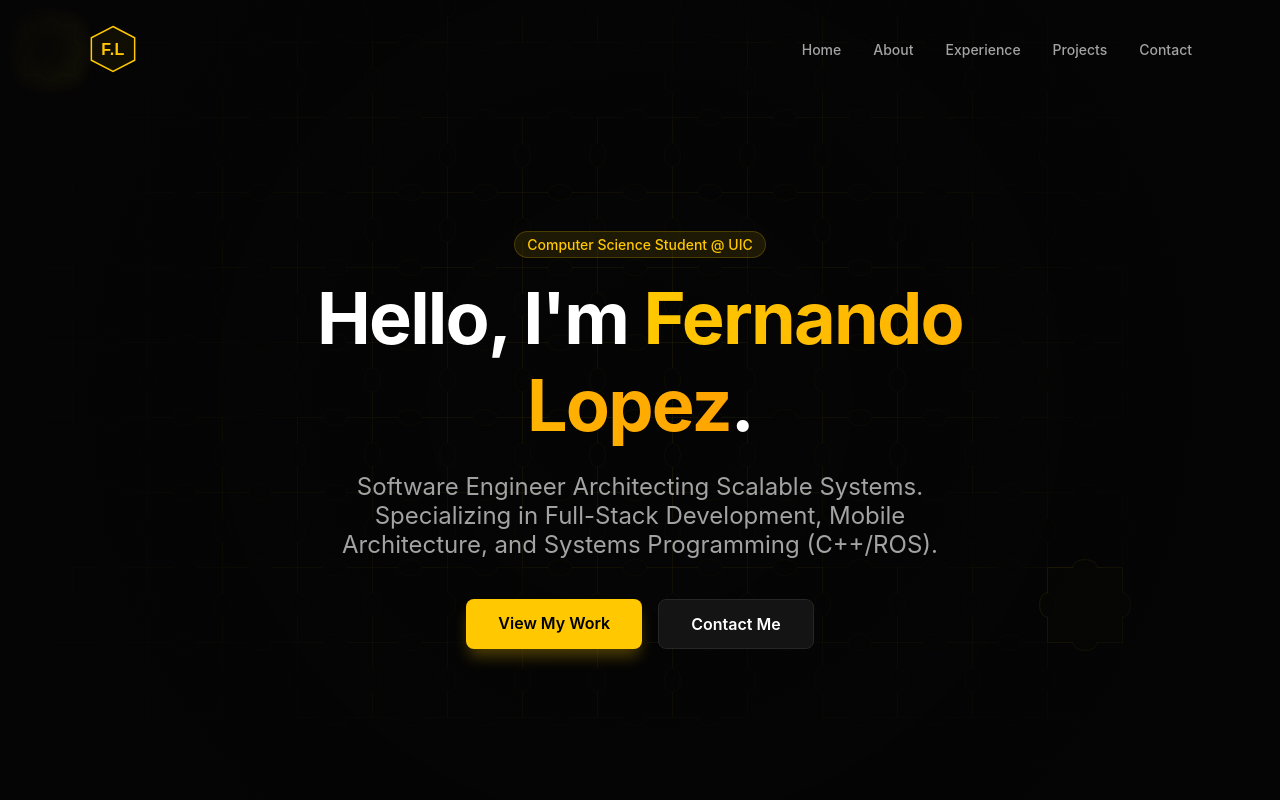
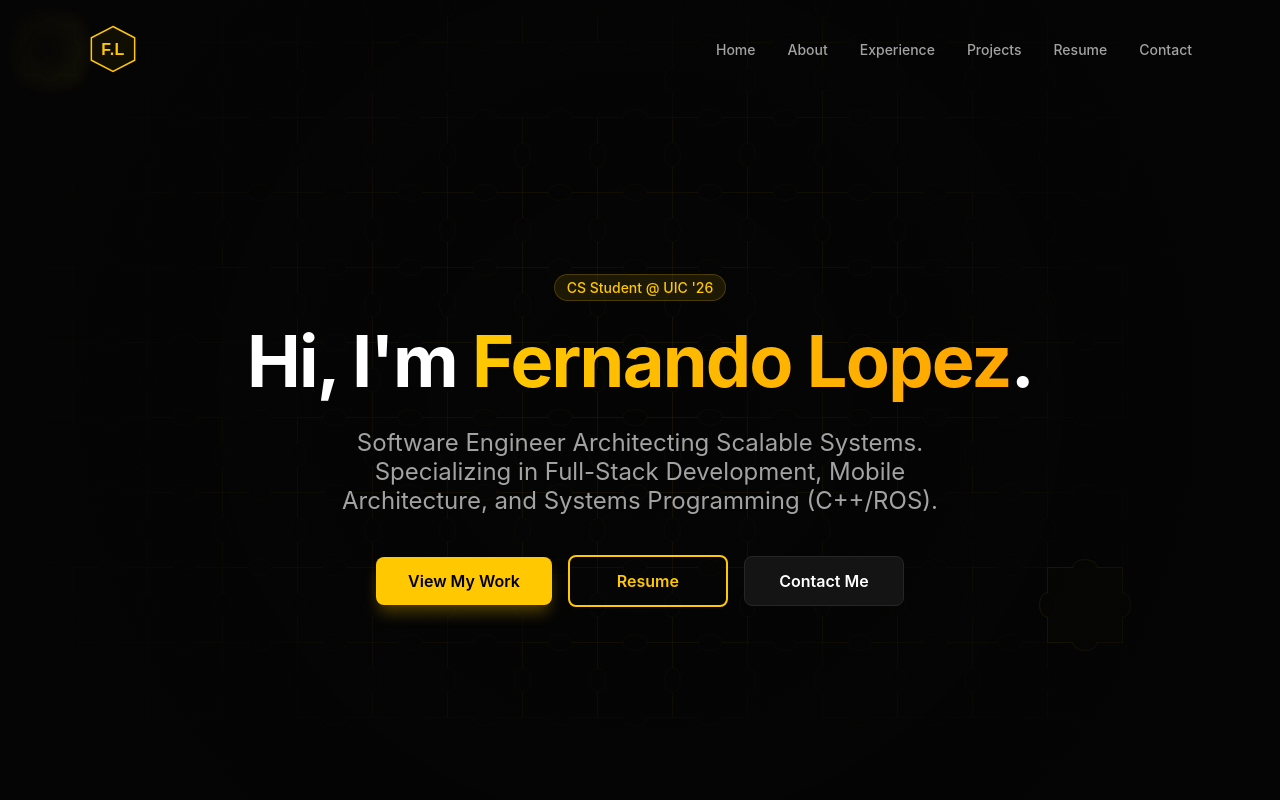
Before and after one commit to FernandoLpz0911/Personal-Webpage, a React (Vite) app in the folder PersonalWebpage/: page / in a window 1280 px wide. Shown: the top 800 px of the page. Built offline with nearby package versions, Linux system fonts and the light colour scheme.

Commit message:
added my resume to my webpage

```diff
--- a/PersonalWebpage/src/components/Hero.jsx
+++ b/PersonalWebpage/src/components/Hero.jsx
@@ -7,10 +7,10 @@ const Hero = () => {
     <section id="home" className="hero-section">
       <div className="hero-content">
         <div className="status-badge">
-          Computer Science Student @ UIC
+          CS Student @ UIC '26
         </div>
         <h1 className="hero-title">
-          Hello, I'm <span className="hero-highlight">Fernando Lopez</span>.
+          Hi, I'm <span className="hero-highlight">Fernando Lopez</span>.
         </h1>
         <p className="hero-subtitle">
           Software Engineer Architecting Scalable Systems.
@@ -22,6 +22,14 @@ const Hero = () => {
           <a href="#projects" className="btn btn-primary">
             View My Work
           </a>
+          <a
+            href="/resume.pdf"
+            target="_blank"
+            rel="noopener noreferrer"
+            className="btn btn-outline"
+          >
+            Resume
+          </a>
           <a href="#contact" className="btn btn-secondary">
             Contact Me
           </a>
--- a/PersonalWebpage/src/components/Navbar.jsx
+++ b/PersonalWebpage/src/components/Navbar.jsx
@@ -1,4 +1,3 @@
-
 
 import React, { useState, useEffect } from 'react';
 import Logo from './Logo';
@@ -9,6 +8,7 @@ const navLinks = [
   { name: 'About', href: '#about' },
   { name: 'Experience', href: '#experience' },
   { name: 'Projects', href: '#projects' },
+  { name: 'Resume', href: '/resume.pdf' }, // Link to resume
   { name: 'Contact', href: '#contact' },
 ];
 
@@ -32,7 +32,11 @@ const Navbar = () => {
         <ul className="nav-menu">
           {navLinks.map((link) => (
             <li key={link.name}>
-              <a href={link.href} className="nav-link">
+              <a
+                href={link.href}
+                className="nav-link"
+                {...(link.href.endsWith('.pdf') ? { target: '_blank', rel: 'noopener noreferrer' } : {})}
+              >
                 {link.name}
               </a>
             </li>
--- a/PersonalWebpage/src/styles/Hero.css
+++ b/PersonalWebpage/src/styles/Hero.css
@@ -60,6 +60,7 @@
   flex-direction: column;
   gap: 1rem;
   justify-content: center;
+  align-items: center; /* Ensure buttons are centered on mobile */
   animation: slideUp 0.8s ease-out forwards;
   animation-delay: 400ms;
   opacity: 0;
@@ -71,6 +72,8 @@
   font-weight: 600;
   transition: all 0.2s ease;
   display: inline-block;
+  text-align: center;
+  min-width: 160px; /* Consistent width */
 }
 
 .btn-primary {
@@ -96,6 +99,19 @@
   border-color: var(--color-text-muted);
 }
 
+.btn-outline {
+  background-color: transparent;
+  color: var(--color-brand-primary);
+  border: 2px solid var(--color-brand-primary);
+}
+
+.btn-outline:hover {
+  background-color: var(--color-brand-primary);
+  color: #000;
+  box-shadow: 0 0 15px var(--color-brand-glow);
+  transform: scale(1.05);
+}
+
 @media (min-width: 768px) {
   .hero-title {
     font-size: 4.5rem;
```
Also changed, not shown: 1 other file (tests, documents, lock files or other folders).
